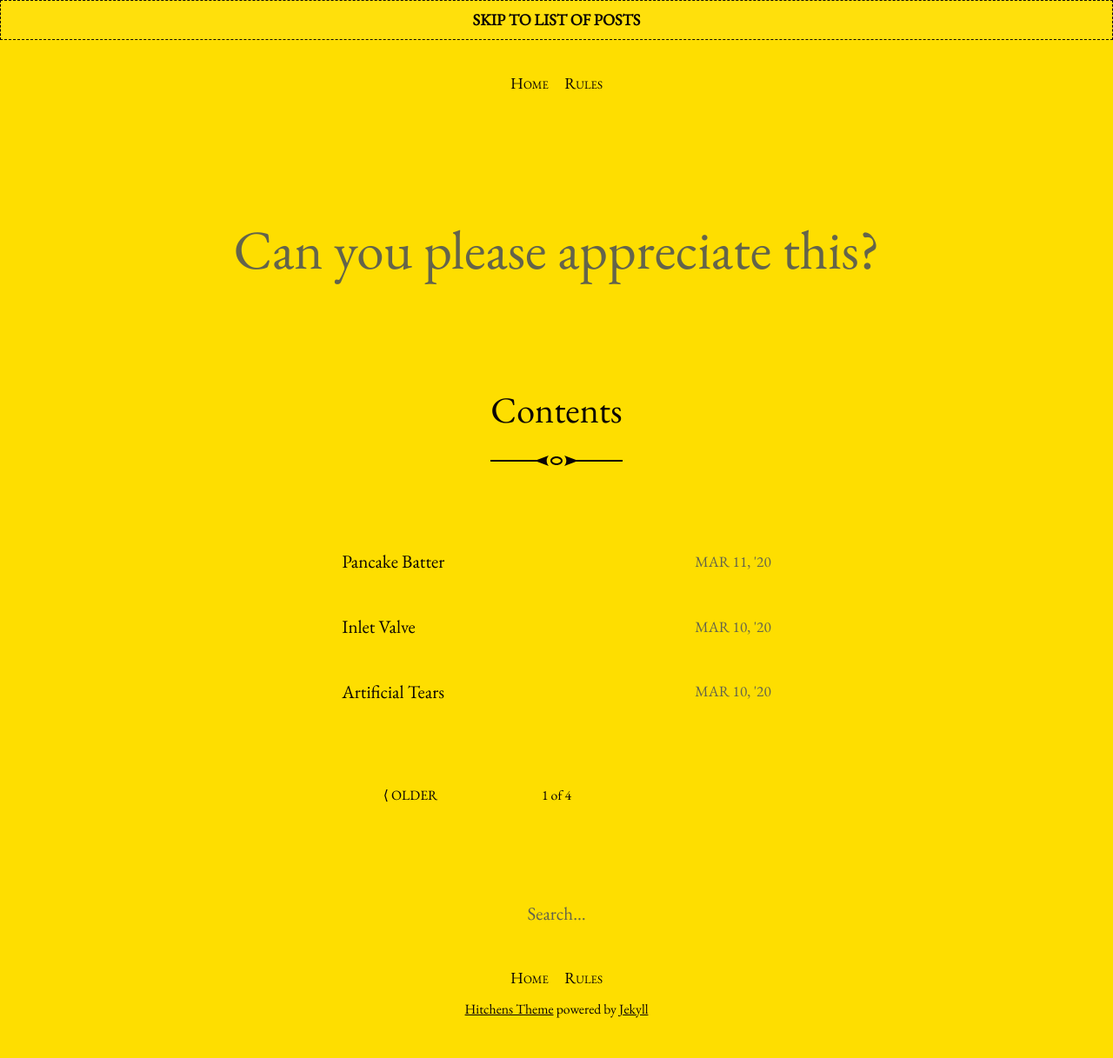
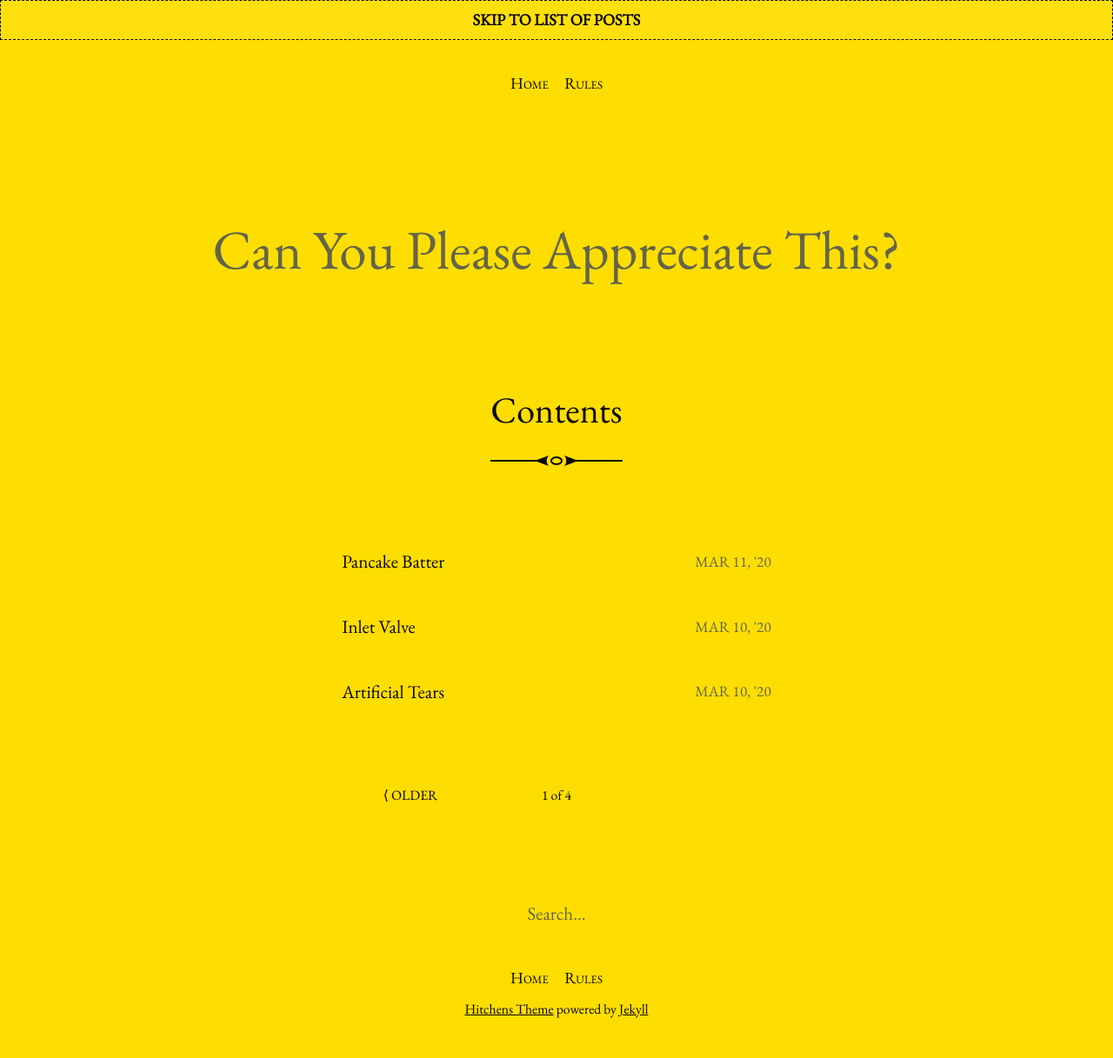
Before and after one commit to zenna/canyoupleaseappreciatethis, a Jekyll site: the page built from index.html, in a window 1280 px wide. Shown: the whole page at 87% size. Built offline with Jekyll 4.4.1, drawn with Linux system fonts in a browser that asks for light colours; the list of posts is cut into pages by our own code.

```diff
--- a/_config.yml
+++ b/_config.yml
@@ -16,7 +16,7 @@
 title: Appreciation
 email: hello@patdryburgh.com
 description: >- # this means to ignore newlines until "baseurl:"
-  Can you please appreciate this?
+  Can You Please Appreciate This?
 baseurl: "" # the subpath of your site, e.g. /blog
 url: "http://canyoupleaseappreciatethis.com" # the base hostname & protocol for your site, e.g. http://example.com
 icon: /assets/images/icon-512.png
```
